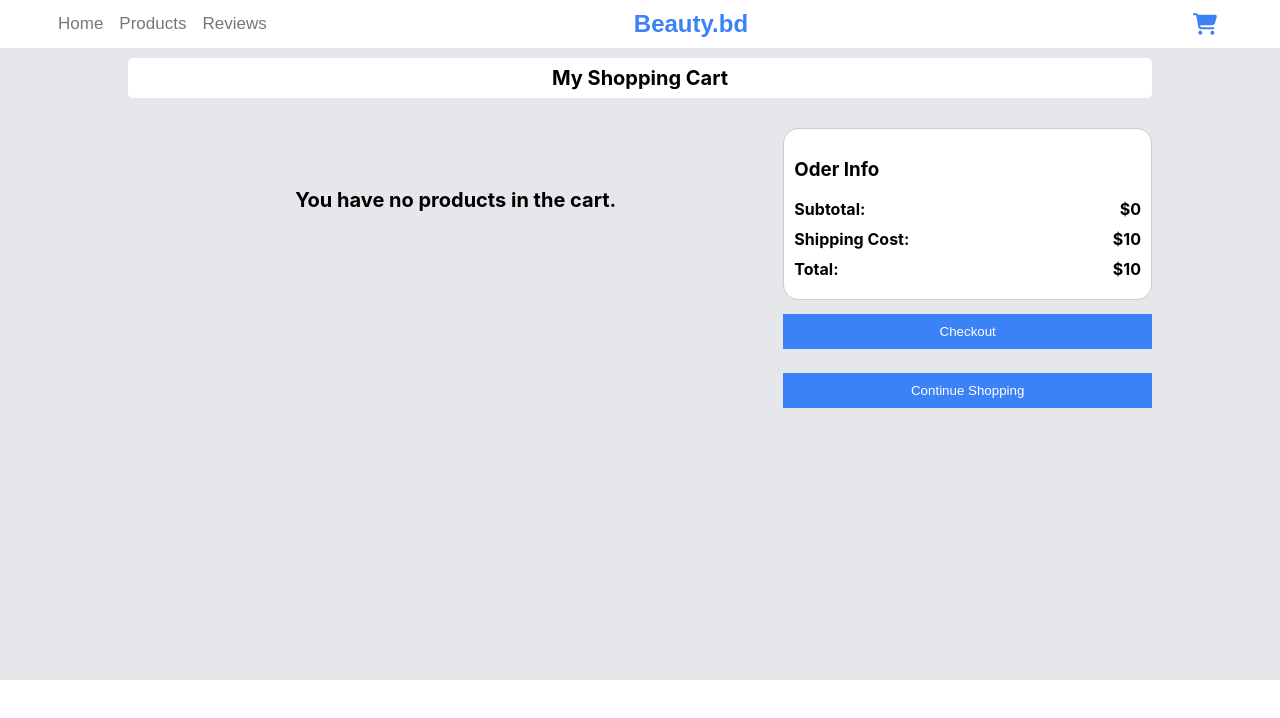
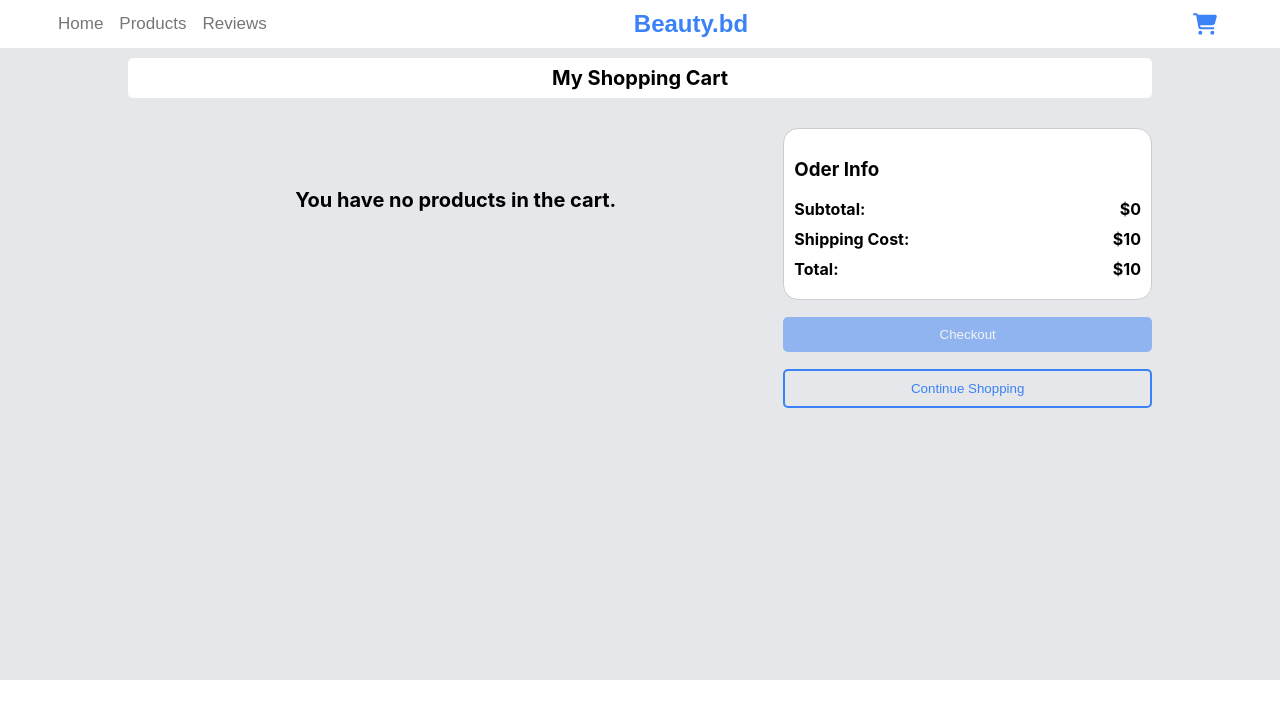
Before and after one commit to MinhKhang8803/shopping-store, a React (Create React App) app in the folder shoping-store/: page /cart in a window 1280 px wide. Shown: the top 718 px of the page. Built offline with nearby package versions, Linux system fonts and the light colour scheme.

Commit message:
update Cart Style

```diff
--- a/shoping-store/src/components/cart.jsx
+++ b/shoping-store/src/components/cart.jsx
@@ -3,8 +3,10 @@ import { connect } from "react-redux";
 import { FiTrash2, FiPlus, FiMinus } from "react-icons/fi";
 import { removeFromCart, updateCartItem } from "../redux/actions/cartActions";
 import * as s from "../styles/cart";
+import { useNavigate } from 'react-router-dom';
 
 const Cart = ({ cart, dispatch }) => {
+  const navigate = useNavigate();
   const [deleteConfirmation, setDeleteConfirmation] = useState(null);
 
   const handleQuantityChange = (productId, newQuantity) => {
@@ -132,10 +134,13 @@ const Cart = ({ cart, dispatch }) => {
               <span>${getTotalPrice() + 10}</span>
             </s.OrderInfoItem>
           </s.OrderInfo>
-          <s.CheckoutButton onClick={handleCheckout}>
+          <s.CheckoutButton
+            onClick={handleCheckout}
+            disabled={cart.length === 0}
+          >
             Checkout
           </s.CheckoutButton>
-          <s.ContinueShoppingButton>
+          <s.ContinueShoppingButton onClick={() => navigate('/products')}>
             Continue Shopping
           </s.ContinueShoppingButton>
         </s.CheckoutContainer>
--- a/shoping-store/src/styles/cart.js
+++ b/shoping-store/src/styles/cart.js
@@ -148,8 +148,13 @@ export const CheckoutButton = styled.button`
   color: #fff;
   border: none;
   padding: 10px;
-  cursor: pointer;
-  width: 100%; // Set width to 100% to match CheckoutContainer
+  cursor: ${(props) => (props.disabled ? "not-allowed" : "pointer")};
+  opacity: ${(props) => (props.disabled ? 0.5 : 1)};
+  border-radius: 5px;
+
+  &:hover {
+    background-color: ${(props) => (props.disabled ? "#3b82f6" : "#2563eb")};
+  }
 `;
 
 export const Title = styled.div`
@@ -211,11 +216,16 @@ export const OrderInfoItem = styled.div`
 `;
 
 export const ContinueShoppingButton = styled.button`
-  background-color: #3b82f6; // Adjust color as needed
-  color: #fff;
-  border: none;
-  padding: 10px;
+  background-color: transparent;
+  color: #3b82f6;
+  border: 2px solid #3b82f6;
+  padding: 10px 15px;
+  border-radius: 5px;
   cursor: pointer;
-  width: 100%; // Set width to 100% to match CheckoutContainer
-  margin-top: 10px; // Add margin for separation
+  transition: background-color 0.3s ease, color 0.3s ease;
+
+  &:hover {
+    background-color: #3b82f6;
+    color: #fff;
+  }
 `;
```
